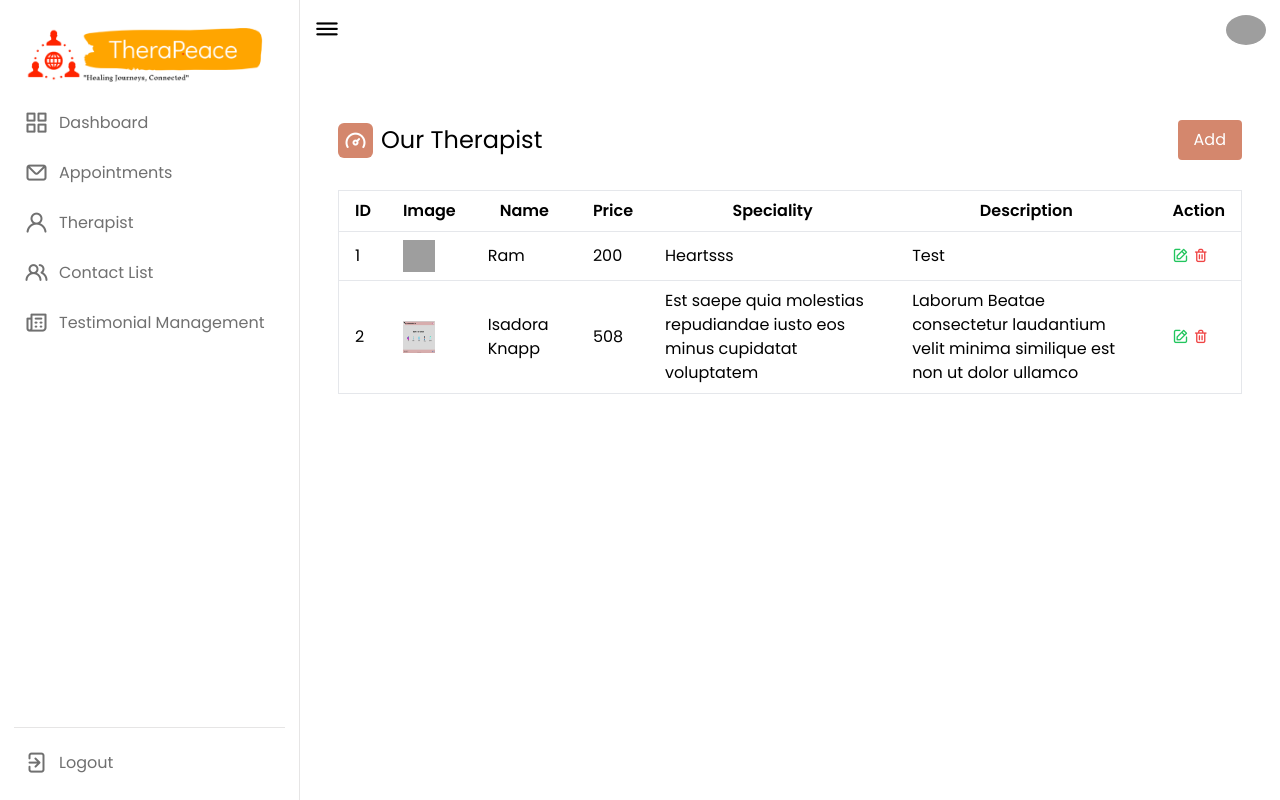
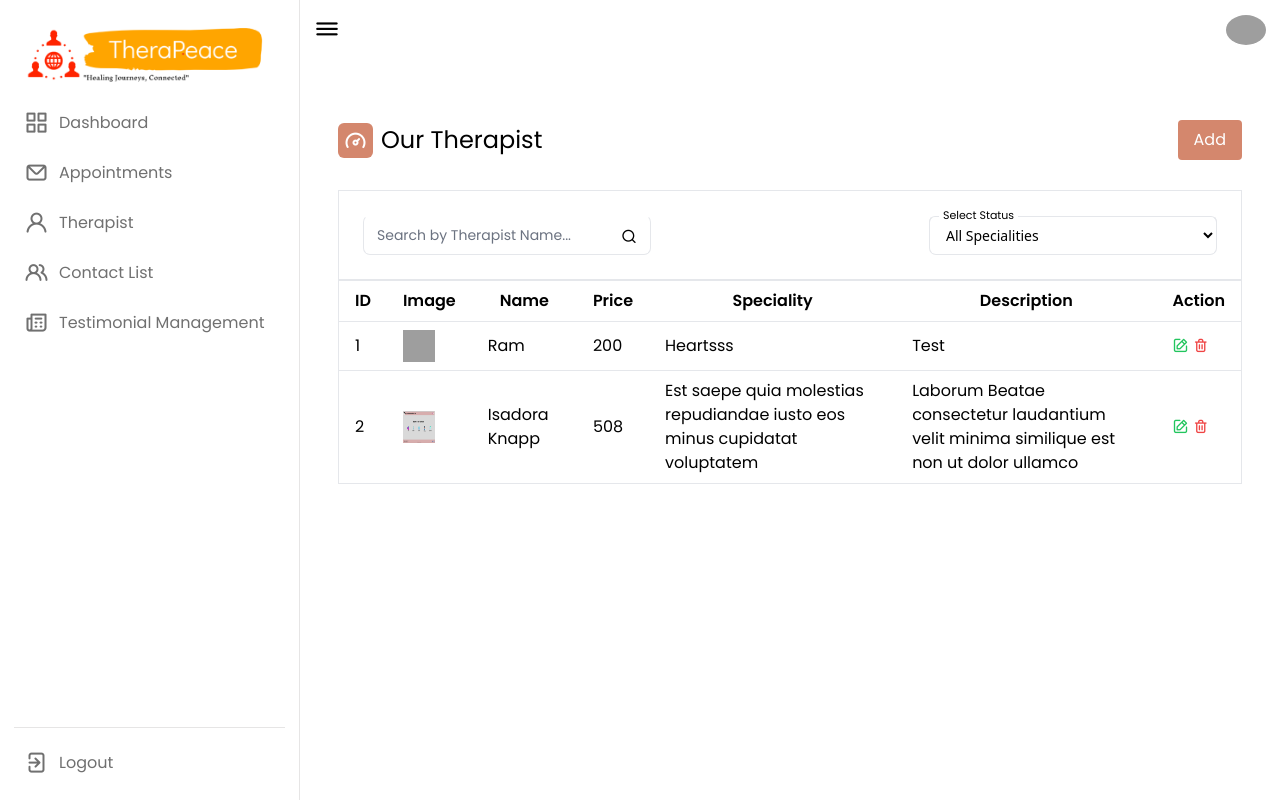
Before and after one commit to abhishekkarky/Therapist-Booking-System, a Django app: page /admin-teams-management in a window 1280 px wide. Run offline with Django 5.2, Linux system fonts and the light colour scheme; the visitor is signed in with stand-in values (Sample User, id 1); data comes from the database, SQL or seed files in the repository; parts of the project's set-up code (start-up, migrations or seed data) failed here and were passed over; some libraries are stand-ins or nearby versions; grey boxes are pictures that could not be loaded.

Commit message:
filtering

```diff
--- a/Auth/views.py
+++ b/Auth/views.py
@@ -73,7 +73,7 @@ def register(request):
 
         User = get_user_model()
         if(User.objects.filter(username=number).exists()):
-            messages.error(request, 'User akready exists.')
+            messages.error(request, 'User already exists.')
             return redirect('register')
 
         user = User.objects.create_user(
--- a/templates/admin/teams-management.html
+++ b/templates/admin/teams-management.html
@@ -37,18 +37,20 @@
     <section class="dashboard">
       <div class="top">
         <i class="uil uil-bars sidebar-toggle"></i>
-        {% comment %} <div class="search-box">
+        {% comment %}
+        <div class="search-box">
           <i class="uil uil-search"></i>
           <input type="text" placeholder="Search here..." />
-        </div> {% endcomment %}
+        </div>
+        {% endcomment %}
         <img src="/static/images/profile.jpg" alt="" />
       </div>
 
       <div class="dash-content p-6">
         <div class="overview">
           <div class="title flex items-center justify-between mb-4">
-            <div class="flex items-center ">
-              <i class="uil uil-tachometer-fast-alt text-2xl "></i>
+            <div class="flex items-center">
+              <i class="uil uil-tachometer-fast-alt text-2xl"></i>
               <span class="text-2xl ml-2">Our Therapist</span>
             </div>
             <button
@@ -58,13 +60,52 @@
               Add
             </button>
           </div>
+          <div class="flex justify-between border border-gray-200 p-6 w-full">
+            <div class="w-72">
+              <div class="relative w-full min-w-[200px] h-10">
+                <div
+                  class="search-box absolute grid w-5 h-5 place-items-center text-blue-gray-500 top-2/4 right-3 -translate-y-2/4"
+                >
+                  <i class="uil uil-search" aria-hidden="true"></i>
+                </div>
+                <input
+                  type="text"
+                  id="searchInput"
+                  class="peer w-full h-full bg-transparent text-blue-gray-700 font-sans font-normal outline outline-0 focus:outline-0 disabled:bg-blue-gray-50 disabled:border-0 transition-all placeholder-shown:border placeholder-shown:border-blue-gray-200 placeholder-shown:border-t-blue-gray-200 border focus:border-2 border-t-transparent focus:border-t-transparent text-sm px-3 py-2.5 rounded-[7px] !pr-9 border-blue-gray-200 focus:border-gray-900"
+                  placeholder=" "
+                /><label
+                  class="flex w-full h-full select-none pointer-events-none absolute left-0 font-normal !overflow-visible truncate peer-placeholder-shown:text-blue-gray-500 leading-tight peer-focus:leading-tight peer-disabled:text-transparent peer-disabled:peer-placeholder-shown:text-blue-gray-500 transition-all -top-1.5 peer-placeholder-shown:text-sm text-[11px] peer-focus:text-[11px] before:content[' '] before:block before:box-border before:w-2.5 before:h-1.5 before:mt-[6.5px] before:mr-1 peer-placeholder-shown:before:border-transparent before:rounded-tl-md before:border-t peer-focus:before:border-t-2 before:border-l peer-focus:before:border-l-2 before:pointer-events-none before:transition-all peer-disabled:before:border-transparent after:content[' '] after:block after:flex-grow after:box-border after:w-2.5 after:h-1.5 after:mt-[6.5px] after:ml-1 peer-placeholder-shown:after:border-transparent after:rounded-tr-md after:border-t peer-focus:after:border-t-2 after:border-r peer-focus:after:border-r-2 after:pointer-events-none after:transition-all peer-disabled:after:border-transparent peer-placeholder-shown:leading-[3.75] text-gray-500 peer-focus:text-gray-900 before:border-blue-gray-200 peer-focus:before:!border-gray-900 after:border-blue-gray-200 peer-focus:after:!border-gray-900"
+                >
+                  Search by Therapist Name...
+                </label>
+              </div>
+            </div>
+            <div class="relative h-10 w-72 min-w-[200px]">
+              <select
+                id="filterSelect"
+                class="peer h-full w-full rounded-[7px] border border-blue-gray-200 border-t-transparent bg-transparent px-3 py-2 font-sans text-sm font-normal text-blue-gray-700 outline outline-0 transition-all placeholder-shown:border placeholder-shown:border-blue-gray-200 placeholder-shown:border-t-blue-gray-200 empty:!bg-gray-900 focus:border-2 focus:border-gray-900 focus:border-t-transparent focus:outline-0 disabled:border-0 disabled:bg-blue-gray-50"
+              >
+                <option value="">All Specialities</option>
+                {% for therapist in therapist %}
+                <option value="{{ therapist.speciality }}">
+                  {{ therapist.speciality }}
+                </option>
+                {% endfor %}
+              </select>
+              <label
+                class="before:content[' '] after:content[' '] pointer-events-none absolute left-0 -top-1.5 flex h-full w-full select-none text-[11px] font-normal leading-tight text-blue-gray-400 transition-all before:pointer-events-none before:mt-[6.5px] before:mr-1 before:box-border before:block before:h-1.5 before:w-2.5 before:rounded-tl-md before:border-t before:border-l before:border-blue-gray-200 before:transition-all after:pointer-events-none after:mt-[6.5px] after:ml-1 after:box-border after:block after:h-1.5 after:w-2.5 after:flex-grow after:rounded-tr-md after:border-t after:border-r after:border-blue-gray-200 after:transition-all peer-placeholder-shown:text-sm peer-placeholder-shown:leading-[3.75] peer-placeholder-shown:text-blue-gray-500 peer-placeholder-shown:before:border-transparent peer-placeholder-shown:after:border-transparent peer-focus:text-[11px] peer-focus:leading-tight peer-focus:text-gray-900 peer-focus:before:border-t-2 peer-focus:before:border-l-2 peer-focus:before:border-gray-900 peer-focus:after:border-t-2 peer-focus:after:border-r-2 peer-focus:after:border-gray-900 peer-disabled:text-transparent peer-disabled:before:border-transparent peer-disabled:after:border-transparent peer-disabled:peer-placeholder-shown:text-blue-gray-500"
+              >
+                Select Status
+              </label>
+            </div>
+          </div>
           <div class="overflow-scroll">
             <table class="w-full bg-white border border-gray-200">
               <thead>
                 <tr>
                   <th class="py-2 px-4 border-b">ID</th>
                   <th class="py-2 px-4 border-b">Image</th>
-                  <th class="py-2 px-4 border-b">Name</th>
+                  <th class="py-2 px-4 border-b name">Name</th>
                   <th class="py-2 px-4 border-b">Price</th>
                   <th class="py-2 px-4 border-b">Speciality</th>
                   <th class="py-2 px-4 border-b">Description</th>
@@ -90,7 +131,8 @@
                   <td class="py-2 px-4 border-b">{{therapist.speciality}}</td>
                   <td class="py-2 px-4 border-b">{{therapist.description}}</td>
                   <td class="py-2 px-4 border-b">
-                    <a href="/admin-edit-therapist/{{ therapist.id }}">
+                    <a href="/admin-edit-therapist/{{ therapist.id }}"
+                      >{{""}}
                       <i
                         id="openEditModal"
                         class="uil uil-edit text-green-500 cursor-pointer hover:text-green-700"
@@ -99,7 +141,7 @@
                     <a
                       href="/admin-delete-therapist/{{ therapist.id }}"
                       type="submit"
-                      ><i
+                      >{{""}}<i
                         class="uil uil-trash-alt text-red-500 cursor-pointer hover:text-red-700"
                         data-property-id="{{ therapist.id }}"
                       ></i>
@@ -206,8 +248,6 @@
         .addEventListener("click", function () {
           document.getElementById("myModal").classList.add("hidden");
         });
-
-      // Handle form submission
     </script>
 
     <script>
@@ -234,6 +274,43 @@
           }
         });
     </script>
+    <script>
+      document
+        .getElementById("searchInput")
+        .addEventListener("input", function () {
+          var filter = this.value.toLowerCase();
+          var rows = document.querySelectorAll("tbody tr");
+
+          rows.forEach(function (row) {
+            var name = row
+              .querySelector("td:nth-child(3)")
+              .textContent.toLowerCase();
+            if (name.includes(filter)) {
+              row.style.display = "";
+            } else {
+              row.style.display = "none";
+            }
+          });
+        });
+
+      document
+        .getElementById("filterSelect")
+        .addEventListener("change", function () {
+          var filter = this.value.toLowerCase();
+          var rows = document.querySelectorAll("tbody tr");
+
+          rows.forEach(function (row) {
+            var speciality = row
+              .querySelector("td:nth-child(5)")
+              .textContent.toLowerCase();
+            if (filter === "" || speciality.includes(filter)) {
+              row.style.display = "";
+            } else {
+              row.style.display = "none";
+            }
+          });
+        });
+    </script>
 
     <!-- Include admin-panel.js -->
     <script src="/static/js/admin-panel.js"></script>
```
Also changed, not shown: media/media/_c4075ab0-8e9a-462c-b74c-9598cfa51a0a_XUyduW6.jpeg (added).
